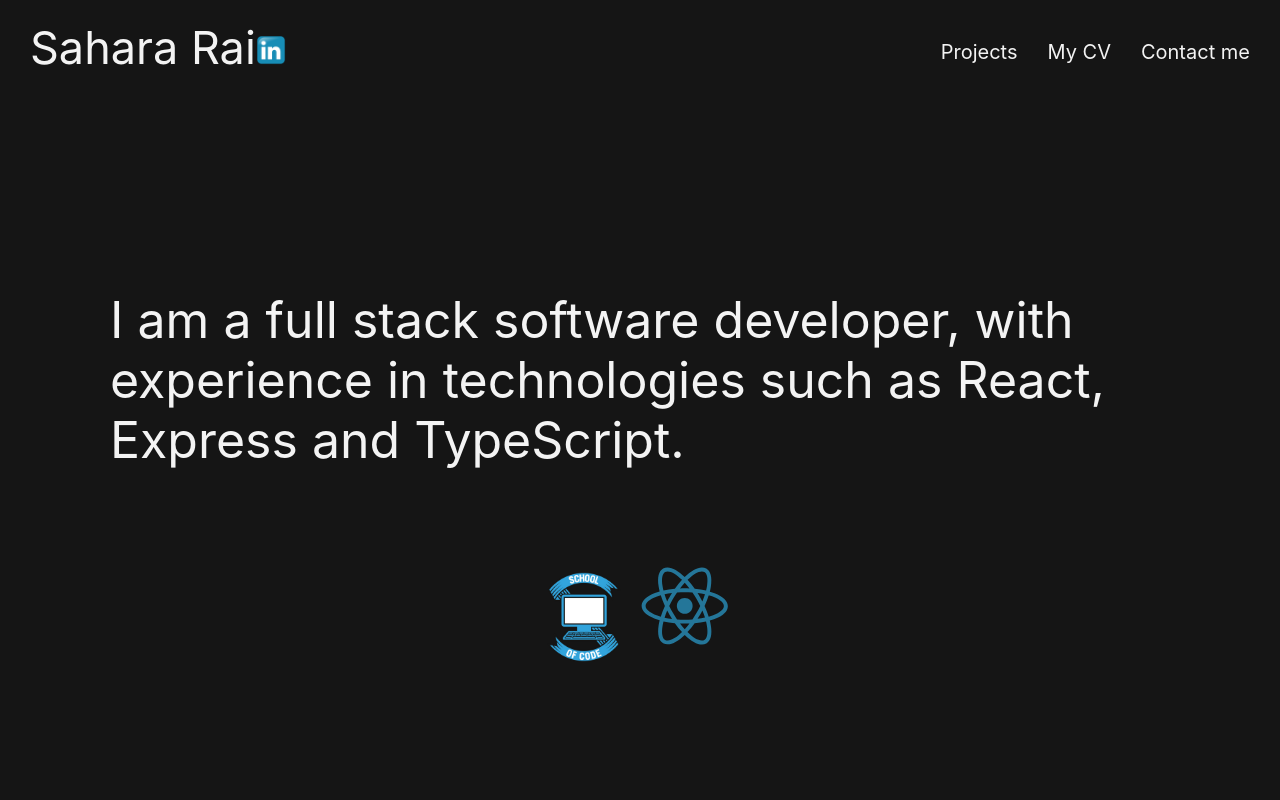
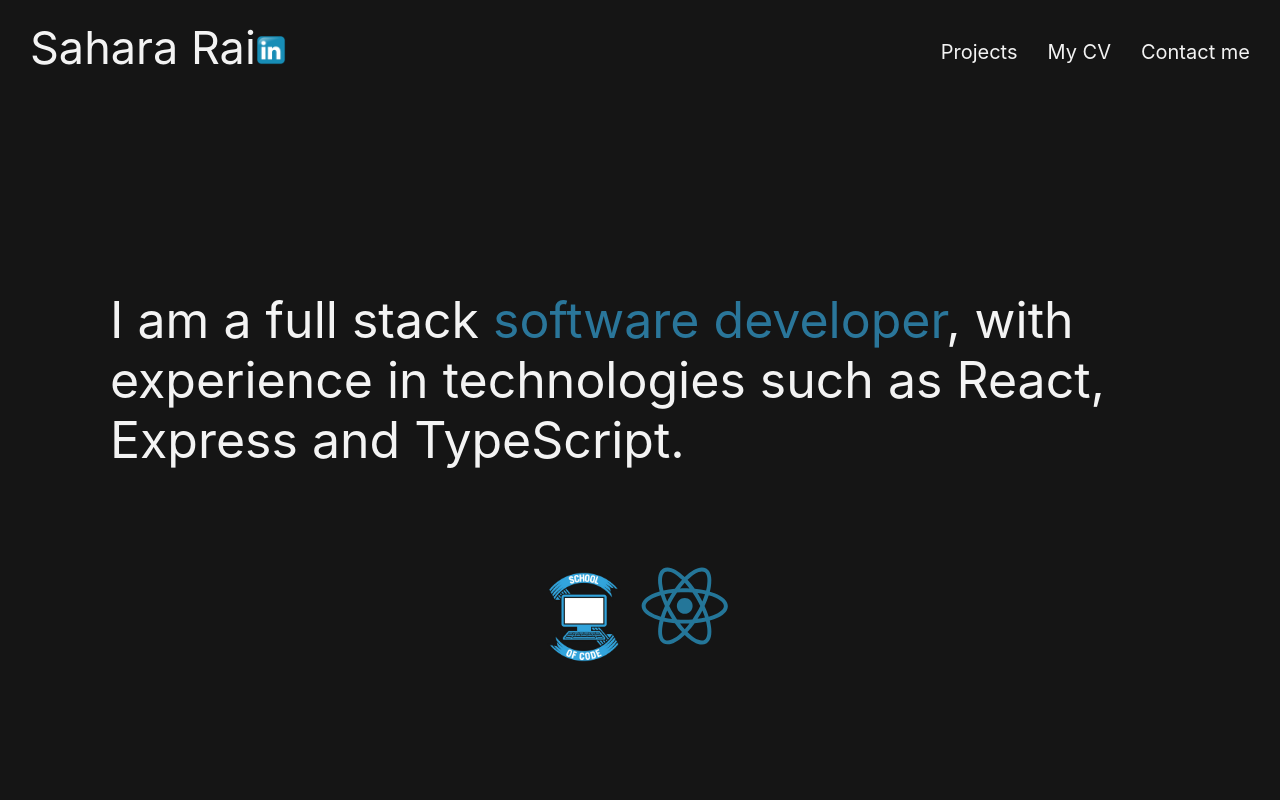
Before and after one commit to SaharaRai/Website, a Next.js app: page / in a window 1280 px wide. Shown: the top 800 px of the page. Built offline with nearby package versions, Linux system fonts and the light colour scheme.

Commit message:
aboutme format updated

```diff
--- a/components/aboutme/aboutme-styled.ts
+++ b/components/aboutme/aboutme-styled.ts
@@ -33,8 +33,8 @@ export const AboutmeStyled = styled.div`
     font-size: 50px;
   }
 
-  .software {
-    font-size: 50px;
+  .colouredtext {
+    color: #2a769a;
   }
 
   .text-container {
--- a/components/aboutme/aboutme.tsx
+++ b/components/aboutme/aboutme.tsx
@@ -10,12 +10,10 @@ function Aboutme() {
       <div className="text-container">
         <p className="header">About me</p>
         <div className="aboutme">
-          {/* <p className="abouttext">I am a full stack &nbsp;</p>
-
-          <p className="software">software developer </p> */}
           <p className="abouttext">
-            I am a full stack software developer, with experience in
-            technologies such as React, Express and TypeScript.
+            I am a full stack{" "}
+            <span className="colouredtext">software developer</span>, with
+            experience in technologies such as React, Express and TypeScript.
           </p>
         </div>
       </div>
```
